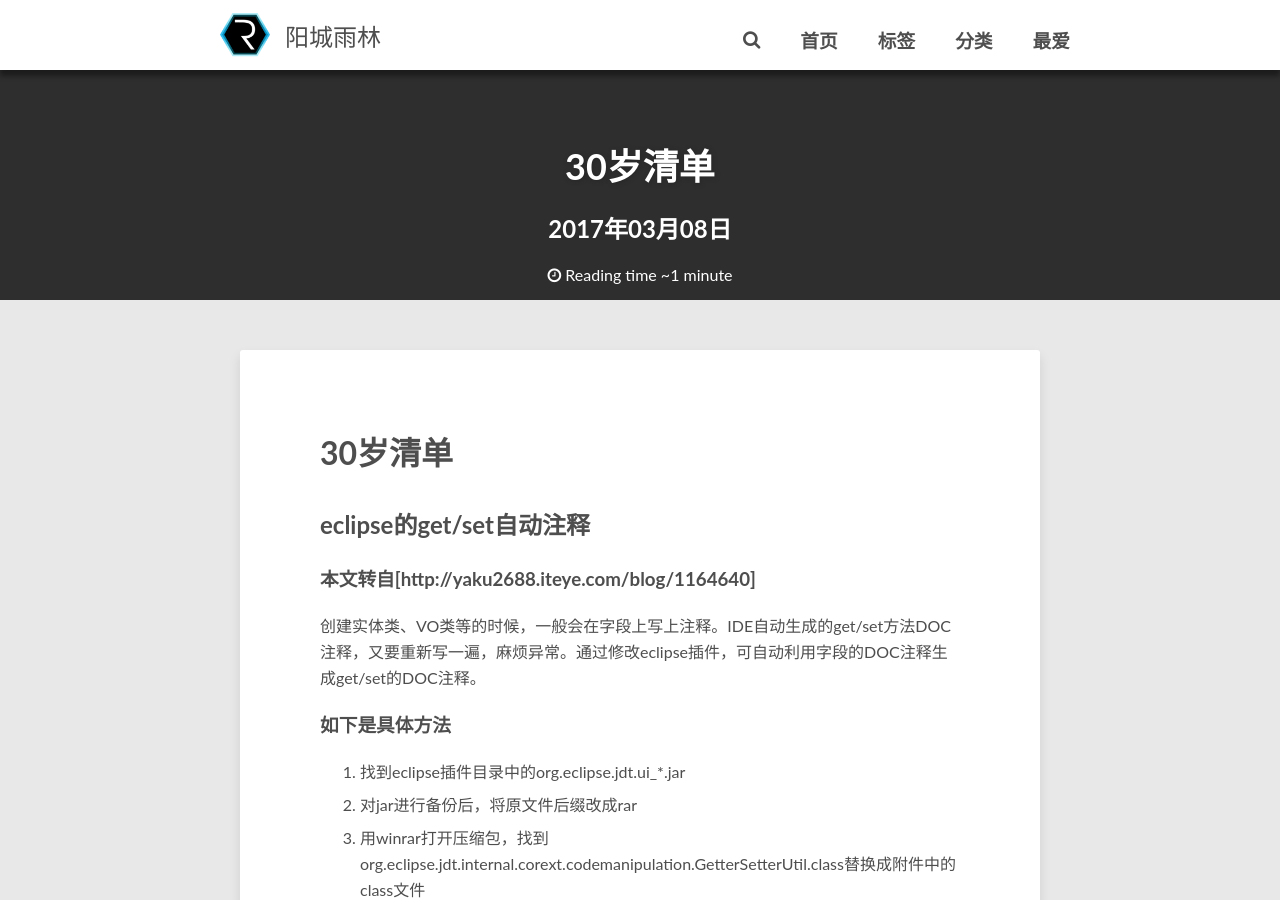
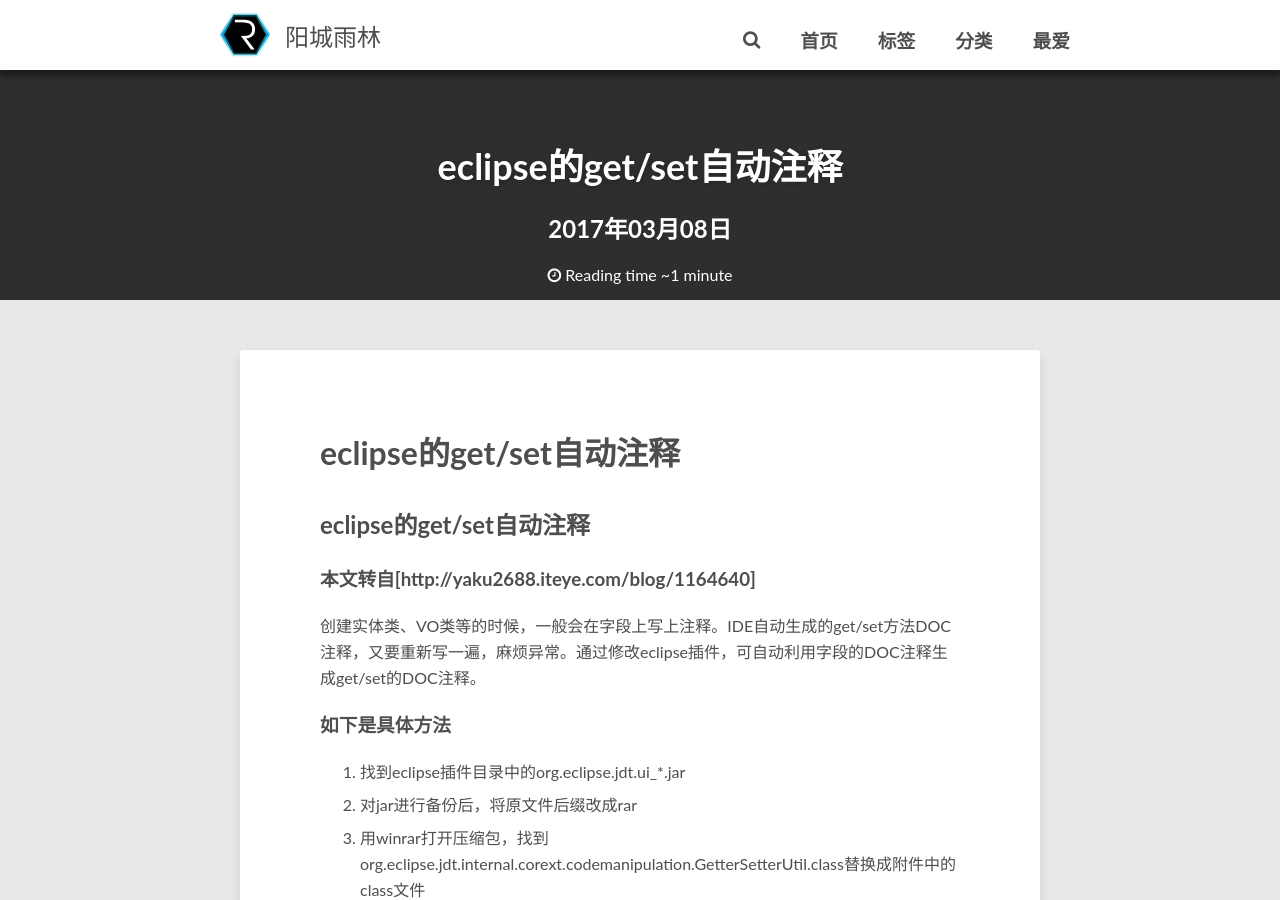
Before and after one commit to icielo/icielo.github.com, a Jekyll site: the page built from _posts/2017-03-08-get-set-自动注释.md, in a window 1280 px wide and 900 px high. Built offline with Jekyll 4.4.1, drawn with Linux system fonts in a browser that asks for light colours; comment, search, counter and statistics services are not loaded.

Commit message:
Update 2017-03-08-get-set-自动注释.md

```diff
--- a/_posts/2017-03-08-get-set-自动注释.md
+++ b/_posts/2017-03-08-get-set-自动注释.md
@@ -1,7 +1,7 @@
 ---
 layout: post
-title: "30岁清单"
-description: "30岁要实现的心愿清单."
+title: "eclipse的get/set自动注释"
+description: "eclipse的get/set自动注释"
 tags: [eclipse]
 categories: [IDE]
 published: true
```
